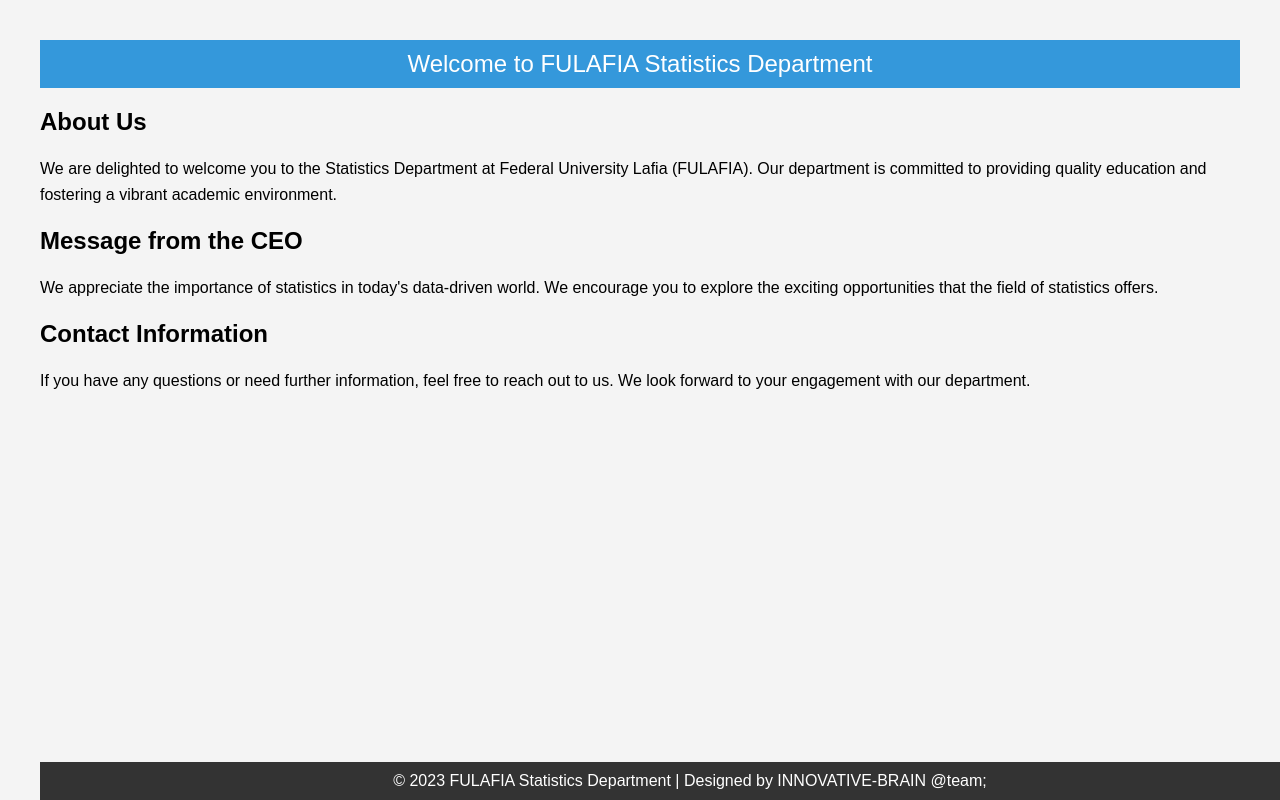
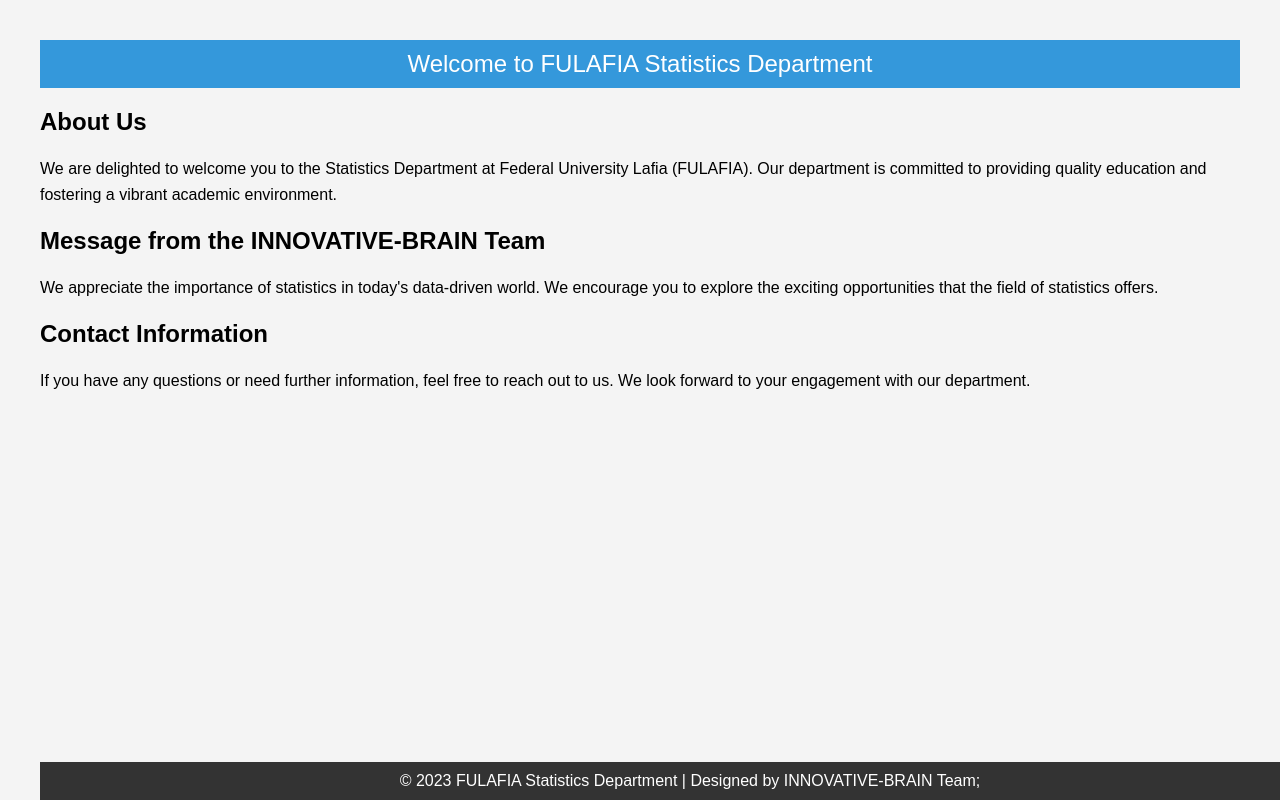
Before and after one commit to INNOVATIVE-BRAIN/statistics-fulafia, a plain HTML site: page index.html in a window 1280 px wide. Drawn offline with Linux system fonts and the light colour scheme.

Commit message:
Update index.html

```diff
--- a/index.html
+++ b/index.html
@@ -52,7 +52,7 @@
             We are delighted to welcome you to the Statistics Department at Federal University Lafia (FULAFIA). Our department is committed to providing quality education and fostering a vibrant academic environment.
         </p>
 
-        <h2>Message from the CEO</h2>
+        <h2>Message from the INNOVATIVE-BRAIN Team</h2>
         <p>
             We appreciate the importance of statistics in today's data-driven world. We encourage you to explore the exciting opportunities that the field of statistics offers.
         </p>
@@ -64,7 +64,7 @@
     </section>
 
     <footer>
-        &copy; 2023 FULAFIA Statistics Department | Designed by INNOVATIVE-BRAIN @team;
+        &copy; 2023 FULAFIA Statistics Department | Designed by INNOVATIVE-BRAIN Team;
     </footer>
 </body>
 </html>
```
